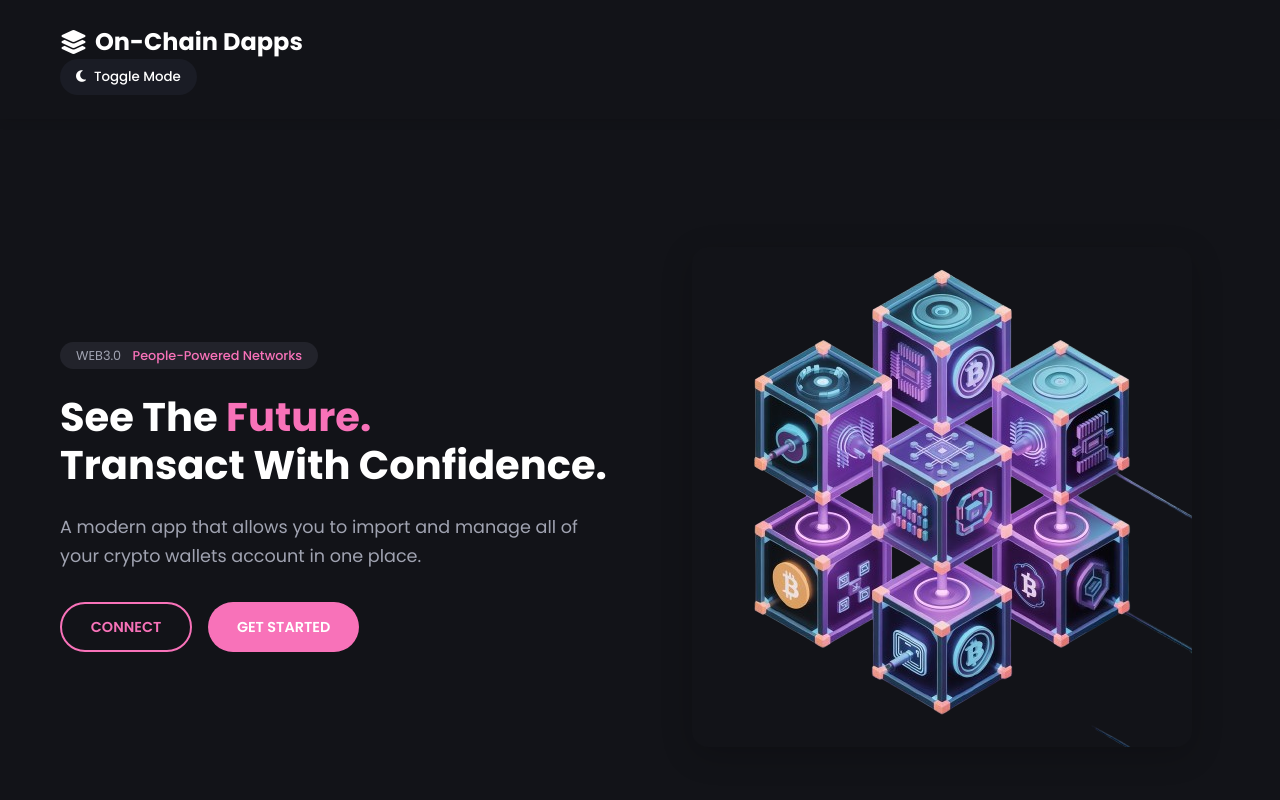
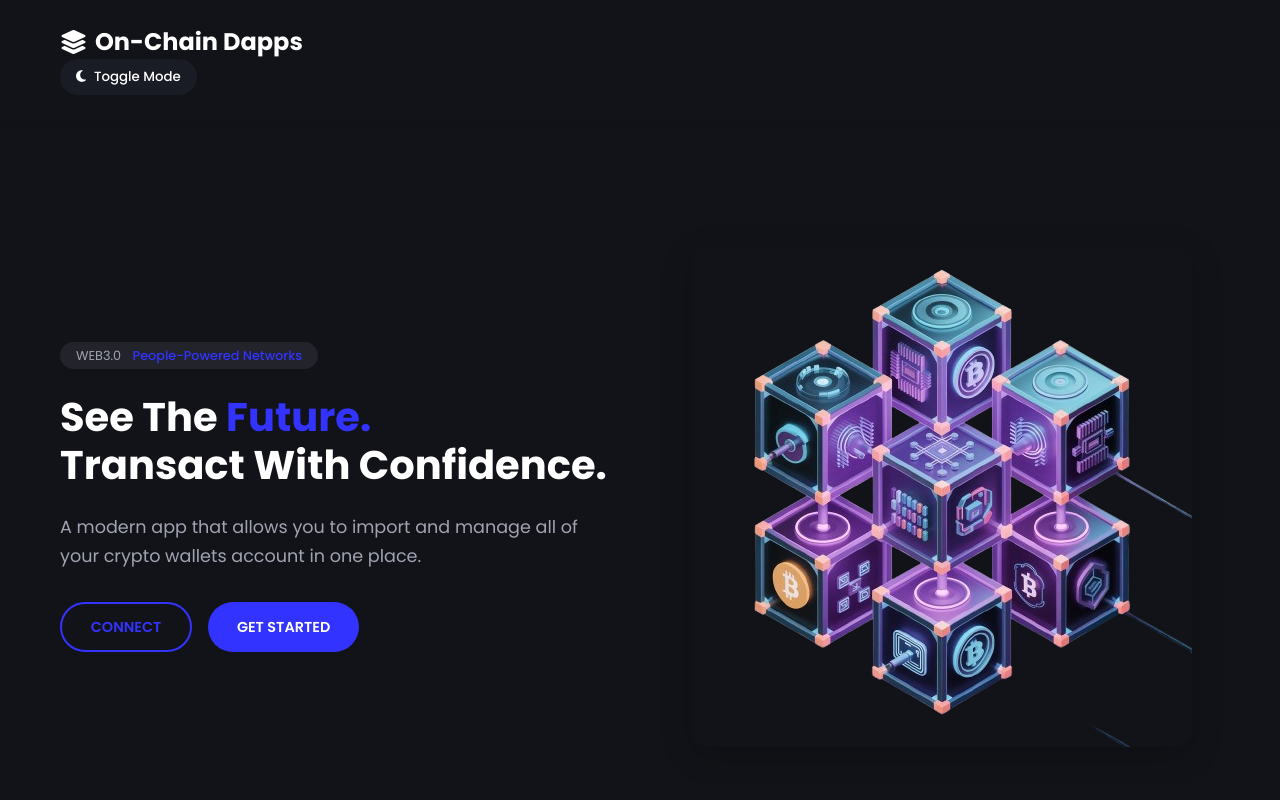
Before and after one commit to IconicLabHQ/lololol, a plain HTML site: page index.html in a window 1280 px wide. Shown: the top 800 px of the page. Drawn offline with Linux system fonts and the light colour scheme.

Commit message:
Update index.html

```diff
--- a/index.html
+++ b/index.html
@@ -12,7 +12,7 @@
             --bg-secondary: #1a1c25;
             --text-primary: #ffffff;
             --text-secondary: #a0a3b1;
-            --accent-pink: #f872b9;
+            --accent-pink: #3333ff;
             --accent-teal: #50e3c2;
             --accent-purple: #8a7fff;
             --card-bg: rgba(30, 32, 44, 0.7);
```
